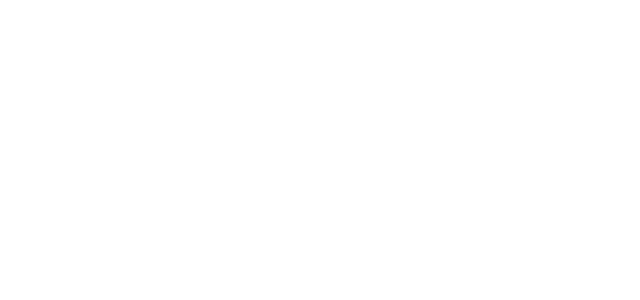
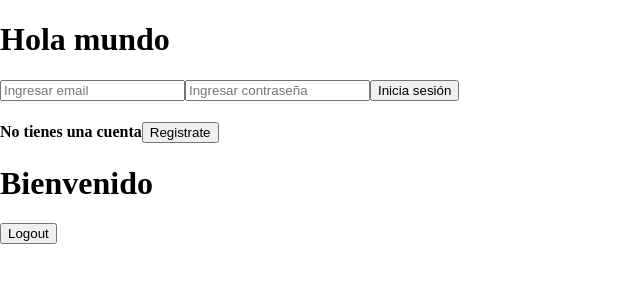
Before and after one commit to diamecjs/Organizador-de-gastos, a React (Vite) app in the folder organizador-gastos/: page /profile in a window 1280 px wide. Before the commit this address had no page. Shown: the top 300 px of the page, without its empty margins (0-640 px from the left). Built offline with nearby package versions, Linux system fonts and the light colour scheme; no server answers.

Commit message:
Login y logout solo con mail

```diff
--- a/organizador-gastos/src/App.jsx
+++ b/organizador-gastos/src/App.jsx
@@ -1,13 +1,36 @@
-import React from "react";
+/* eslint-disable no-unused-vars */
 import { BrowserRouter as Router, Routes, Route } from 'react-router-dom';
+import appFirebase from '../src/firebase/credentials'
+import {getAuth, onAuthStateChanged} from 'firebase/auth'
 import Landing from "./Components/Landing/Landing";
+import Login from '../src/Components/Login/Login'
+import Profile from '../src/Components/Profile/Profile'
+import { useState } from 'react';
+
+
+const auth = getAuth(appFirebase)
 
 function App() {
+
+  const [user, setUser] = useState(null)
+
+  onAuthStateChanged(auth, (userFirebase) => {
+   if(userFirebase){
+     setUser(userFirebase)
+
+     } else{
+      setUser(null)
+     }
+  })
   return (
     <>
+    {user ? <Profile correoUsuario = {user.email} /> : <Login />}
       <Router>
         <Routes>
           <Route path="/" element={<Landing />} />
+          <Route path="/login" element={<Login />} />
+          <Route path="/profile" element={<Profile />} />
+
         </Routes>
       </Router>
     </>
--- a/organizador-gastos/src/Components/Landing/Landing.jsx
+++ b/organizador-gastos/src/Components/Landing/Landing.jsx
@@ -1,4 +1,8 @@
+/* eslint-disable no-undef */
+/* eslint-disable react-hooks/rules-of-hooks */
+/* eslint-disable no-unused-vars */
 import React from 'react'
+import { Link } from 'react-router-dom'
 import Styles from "./Landing.module.css"
 
 function Landing() {
@@ -10,8 +14,10 @@
             <h1 className={Styles["h1-title"]}>Organizate !</h1>
             </div>
             <div className={Styles["button-container"]}>
-                <button>Ingresar</button>
-                <button>Registrarse</button>
+               <Link to='/login'>
+               <button>Ingresar</button>
+               </Link>
+                {/* <button>Registrarse</button> */}
             </div>
             <div className={Styles["chanchita-container"]}>
                 <img src="https://res.cloudinary.com/dsjsbp6qy/image/upload/v1701614580/descarga-removebg-preview_bz3uox.png" alt="chanchita" className={Styles.shake} />
--- a/organizador-gastos/src/Components/Login/Login.jsx
+++ b/organizador-gastos/src/Components/Login/Login.jsx
@@ -0,0 +1,96 @@
+// import { useState } from "react";
+// import appFirebase from '../../firebase/credentials'
+// import {getAuth, createUserWithEmailAndPassword, signInWithEmailAndPassword} from 'firebase/auth'
+// const auth = getAuth(appFirebase)
+
+// function Login() {
+
+//     const [register, setRegister] = useState(false);
+//     const funcAtentication = async(e) => {
+//         e.preventDefault()
+//         const email = e.target.email.value;
+//         const password = e.target.password.value;
+
+//         if(register) {
+//             try {
+//                 await createUserWithEmailAndPassword(auth, email, password)
+//             } catch (error) {
+//                 alert("La contraseña tiene que tener mas de 6 caracteres.")
+//             }
+
+//         }else {
+//             try {
+//                 await signInWithEmailAndPassword(auth, email, password)
+//             } catch (error) {
+//                 alert("El correo o la contraseña no son correctas")
+//             }
+//         }
+//     }
+
+//     return(
+//         <div>
+//             <h1>Hola mundo</h1>
+//             <form onSubmit={funcAtentication}>
+//                 <input type="text" placeholder="Ingresar email" id="email" />
+//                 <input type="password" placeholder="Ingresar contraseña" id="password" />
+//                 <button>{register ? "Registrate" : "Inicia sesion"}</button>
+//             </form>
+//             <h4>{register ? "Si ya tienes una cuenta" : "No tienes una cuenta"}
+//             <button onClick={()=>setRegister(!register)}>{register ? "Inicia sesion" : "Registrate"}</button>
+//             </h4>
+//         </div>
+//     )
+// }
+// export default Login;
+
+import { useState, useCallback } from "react";
+import appFirebase from '../../firebase/credentials';
+import { getAuth, createUserWithEmailAndPassword, signInWithEmailAndPassword } from 'firebase/auth';
+
+const auth = getAuth(appFirebase);
+
+function Login() {
+  const [register, setRegister] = useState(false);
+
+  const funcAtentication = useCallback(
+    async (e) => {
+      e.preventDefault();
+      const email = e.target.email.value;
+      const password = e.target.password.value;
+
+      if (register) {
+        try {
+          await createUserWithEmailAndPassword(auth, email, password);
+        } catch (error) {
+          alert("La contraseña debe tener más de 6 caracteres.");
+        }
+      } else {
+        try {
+          await signInWithEmailAndPassword(auth, email, password);
+        } catch (error) {
+          alert("El correo o la contraseña no son correctos.");
+        }
+      }
+    },
+    [register] // Dependencia para useCallback
+  );
+
+  return (
+    <div>
+      <h1>Hola mundo</h1>
+      <form onSubmit={funcAtentication}>
+        <input type="text" placeholder="Ingresar email" id="email" />
+        <input type="password" placeholder="Ingresar contraseña" id="password" />
+        <button>{register ? "Registrate" : "Inicia sesión"}</button>
+      </form>
+      <h4>
+        {register ? "Si ya tienes una cuenta" : "No tienes una cuenta"}
+        <button onClick={() => setRegister(!register)}>
+          {register ? "Inicia sesión" : "Registrate"}
+        </button>
+      </h4>
+    </div>
+  );
+}
+
+export default Login;
--- /dev/null
+++ b/organizador-gastos/src/Components/Profile/Profile.jsx
@@ -0,0 +1,16 @@
+/* eslint-disable react/prop-types */
+import appFirebase from '../../firebase/credentials'
+import { getAuth, signOut } from 'firebase/auth'
+
+const auth = getAuth(appFirebase)
+
+function Profile({correoUsuario}) {
+
+    return (
+        <div>
+            <h1>Bienvenido {correoUsuario}</h1>
+            <button onClick={()=> signOut(auth)}>Logout</button>
+        </div>
+    )
+}
+export default Profile
--- /dev/null
+++ b/organizador-gastos/src/firebase/credentials.js
@@ -0,0 +1,18 @@
+// Import the functions you need from the SDKs you need
+import { initializeApp } from "firebase/app";
+// TODO: Add SDKs for Firebase products that you want to use
+// https://firebase.google.com/docs/web/setup#available-libraries
+
+// Your web app's Firebase configuration
+const firebaseConfig = {
+  apiKey: "AIzaSyAt95nsP45_0EinghChfAojXqVXeDe08po",
+  authDomain: "organizador-gastos.firebaseapp.com",
+  projectId: "organizador-gastos",
+  storageBucket: "organizador-gastos.appspot.com",
+  messagingSenderId: "667015077188",
+  appId: "1:667015077188:web:090ef7f16dc08ac83a8b11",
+};
+
+// Initialize Firebase
+const appFirebase = initializeApp(firebaseConfig);
+export default appFirebase;
```
